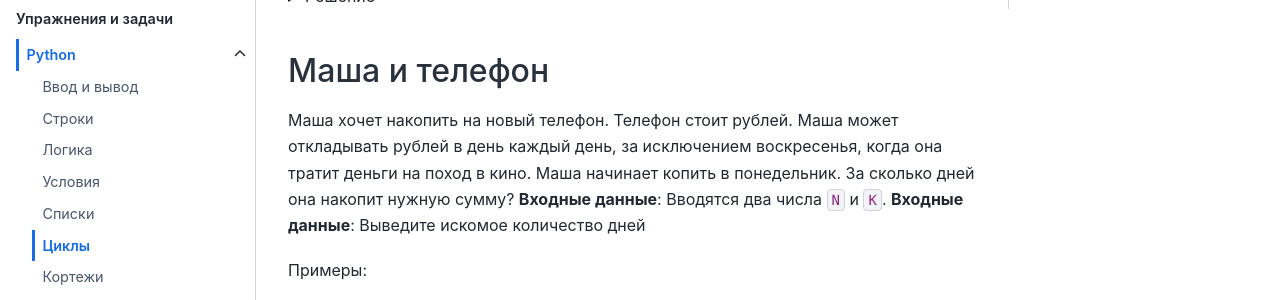
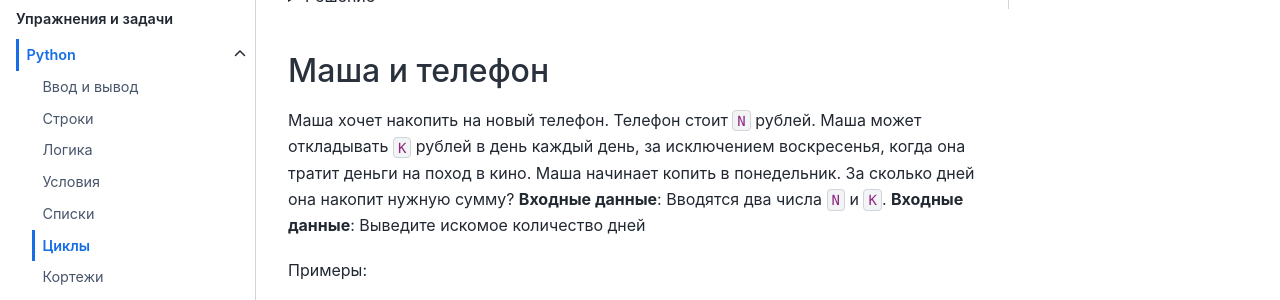
Before and after one commit to your-teach/faithpages, a Jupyter Book: the page built from tasks-python/6.cycles.md, in a window 1280 px wide and 900 px high, scrolled down 2813 px. Shown: the part 277-577 px from the top of the window. Built offline with Jupyter Book 1.0.4 settings and Sphinx 7.4.7 and the Sphinx Book theme 1.1.4, drawn with Linux system fonts in a browser that asks for light colours.

```diff
--- a/tasks-python/6.cycles.md
+++ b/tasks-python/6.cycles.md
@@ -149,7 +149,7 @@ print(k)
 </details>
 
 ## Маша и телефон
-Маша хочет накопить на новый телефон. Телефон стоит  рублей. Маша может откладывать рублей в день каждый день, за исключением воскресенья, когда она тратит деньги на поход в кино. Маша начинает копить в понедельник. За сколько дней она накопит нужную сумму?
+Маша хочет накопить на новый телефон. Телефон стоит `N` рублей. Маша может откладывать `K` рублей в день каждый день, за исключением воскресенья, когда она тратит деньги на поход в кино. Маша начинает копить в понедельник. За сколько дней она накопит нужную сумму?
 **Входные данные**: Вводятся два числа `N` и `K`.
 **Входные данные**: Выведите искомое количество дней
 
```
